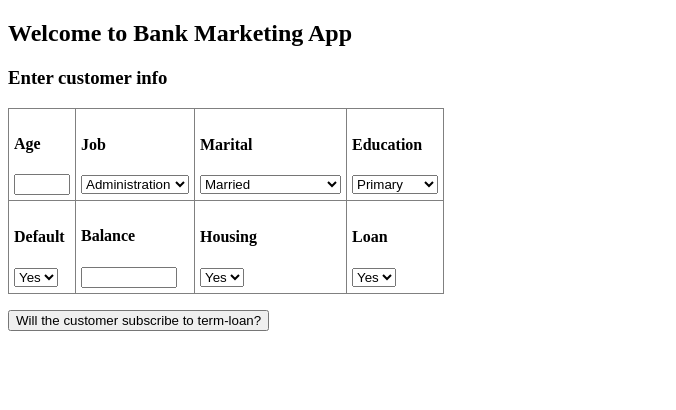
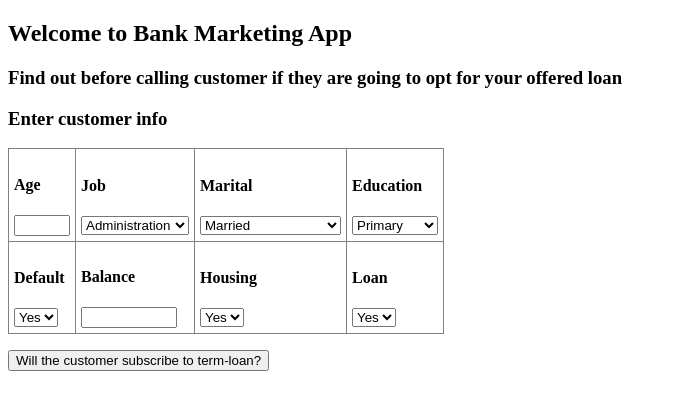
Before and after one commit to RILUCK/Loan-approval-bank-app, a Flask app: page / in a window 1280 px wide. Shown: the top 410 px of the page, without its empty margins (0-676 px from the left). Run offline with Flask 2, Linux system fonts and the light colour scheme.

Commit message:
Update objectives in HTML

```diff
--- a/application/templates/index.html
+++ b/application/templates/index.html
@@ -5,6 +5,7 @@
  </head>
 <body>
         <h2>Welcome to Bank Marketing App</h2>
+        <h3>Find out before calling customer if they are going to opt for your offered loan</h3>
         <h3>Enter customer info</h3>
         <form action = "{{ url_for('bankclassify') }}" method="POST">
             <table border="1" style="border-color:gray; border-collapse:collapse;" cellpadding="5" cellspacing="5">
```
